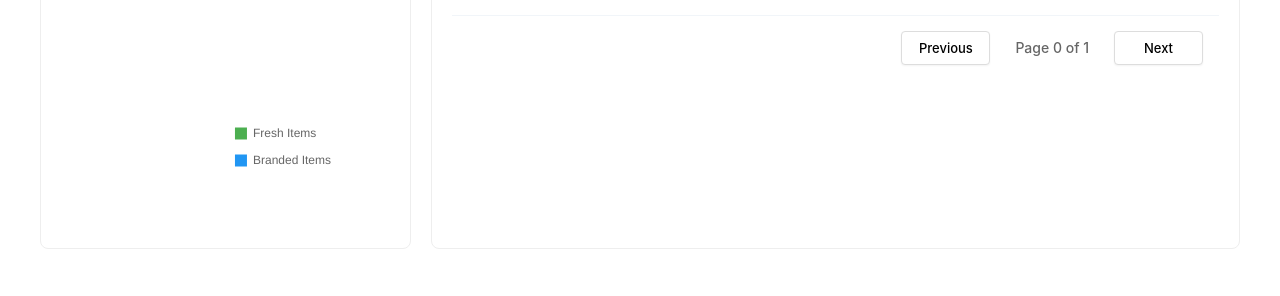
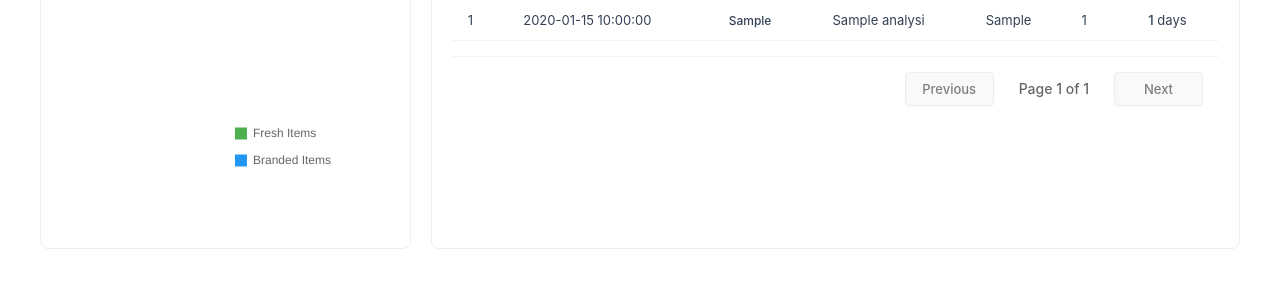
Before and after one commit to Harsha2k2/Flipkart_Grid_Robotics_6.0, a Flask app: page /dashboard?page=0 in a window 1280 px wide. Shown: the part 469-765 px from the top of the page. Run offline with Flask 3, Linux system fonts and the light colour scheme; tables that the repository leaves empty hold one stand-in row (values such as "Sample post").

Commit message:
minor changes

```diff
--- a/app.py
+++ b/app.py
@@ -603,16 +603,25 @@
 
         # Get all scans ordered by timestamp
         all_scans = Analysis.query.order_by(Analysis.timestamp.desc()).all()
+        total_scans = len(all_scans)
 
         # Calculate pagination
-        total_pages = len(all_scans) // per_page + (1 if len(all_scans) % per_page else 0)
+        total_pages = (total_scans + per_page - 1) // per_page  # Ceiling division
+
+        # Validate page number
+        if page < 1:
+            page = 1
+        elif page > total_pages and total_pages > 0:
+            page = total_pages
+
+        # Calculate slice indices
         start = (page - 1) * per_page
-        end = start + per_page
+        end = min(start + per_page, total_scans)  # Ensure we don't go past the end
         paginated_scans = all_scans[start:end]
 
         # Calculate statistics
         stats = {
-            'total_products': len(all_scans),
+            'total_products': total_scans,
             'branded_products': len([s for s in all_scans if s.product_type == 'branded']),
             'fresh_products': len([s for s in all_scans if s.product_type == 'fresh']),
             'total_items': sum(scan.count for scan in all_scans),
@@ -624,7 +633,7 @@
                              stats=stats,
                              recent_scans=paginated_scans,
                              current_page=page,
-                             total_pages=total_pages)
+                             total_pages=max(1, total_pages))  # Ensure at least 1 page
     except Exception as e:
         return f"Error loading dashboard: {str(e)}", 500
 
--- a/templates/dashboard.html
+++ b/templates/dashboard.html
@@ -134,6 +134,7 @@
             margin-top: 15px;
             padding: 15px 16px;
             border-top: 1px solid #f1f5f9;
+            {% if not recent_scans %}display: none;{% endif %}
         }
 
         .pagination-button {
@@ -414,9 +415,13 @@
                     </tbody>
                 </table>
                 <div class="pagination">
-                    <a href="/dashboard?page={{ current_page - 1 }}" class="pagination-button" {% if current_page == 1 %}disabled{% endif %}>Previous</a>
+                    <a href="/dashboard?page={{ current_page - 1 }}"
+                       class="pagination-button"
+                       {% if current_page == 1 or not recent_scans %}disabled{% endif %}>Previous</a>
                     <span class="page-info">Page {{ current_page }} of {{ total_pages }}</span>
-                    <a href="/dashboard?page={{ current_page + 1 }}" class="pagination-button" {% if current_page == total_pages %}disabled{% endif %}>Next</a>
+                    <a href="/dashboard?page={{ current_page + 1 }}"
+                       class="pagination-button"
+                       {% if current_page == total_pages or not recent_scans %}disabled{% endif %}>Next</a>
                 </div>
             </div>
         </div>
```
